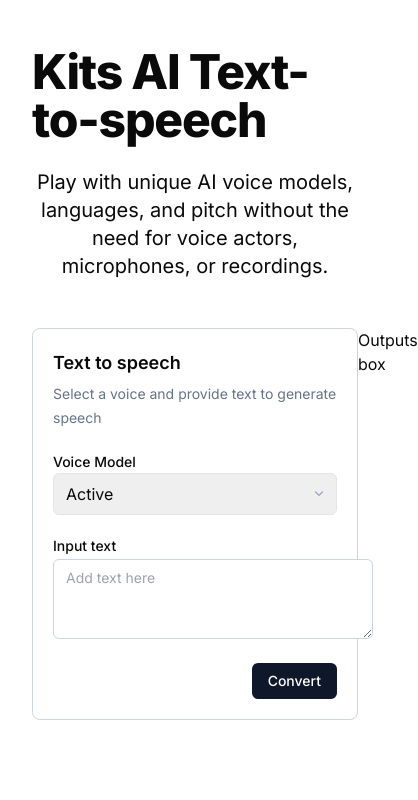
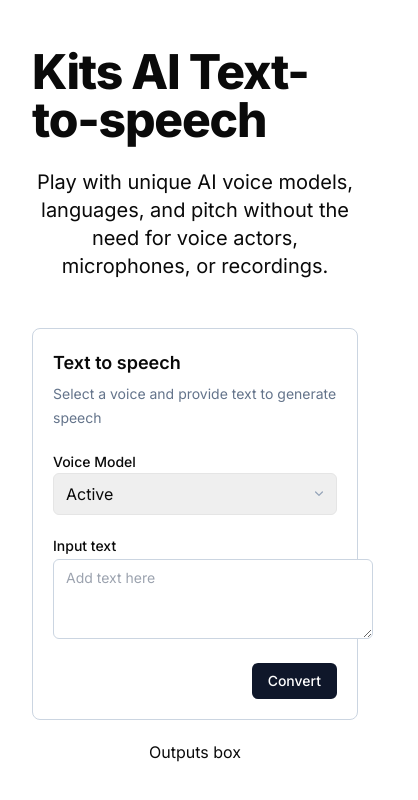
Before and after one commit to JohnnyJumper/tts-project, a Next.js app: page / in a window 390 px wide. Shown: the top 800 px of the page, 418 px wide, since content can reach past the window. Built offline with nearby package versions, Linux system fonts and the light colour scheme.

Commit message:
mobile adaptation

```diff
--- a/pages/index.tsx
+++ b/pages/index.tsx
@@ -1,17 +1,23 @@
 import Header from "@/components/header";
 import Outputs from "@/components/outputs";
 import TTS from "@/components/tts";
+import { cn } from "@/lib/utils";
 import * as React from "react";
 
 export default function Home() {
   return (
     <>
       <section>
-        <Header/>
+        <Header />
       </section>
-      <section className="flex w-full justify-between container">
+      <section
+        className={cn(
+          "flex container w-full flex-col items-center gap-5",
+          "lg:flex-row lg:justify-center lg:gap-8 lg:items-start"
+        )}
+      >
         <TTS />
-        <Outputs/>
+        <Outputs />
       </section>
     </>
   );
```
